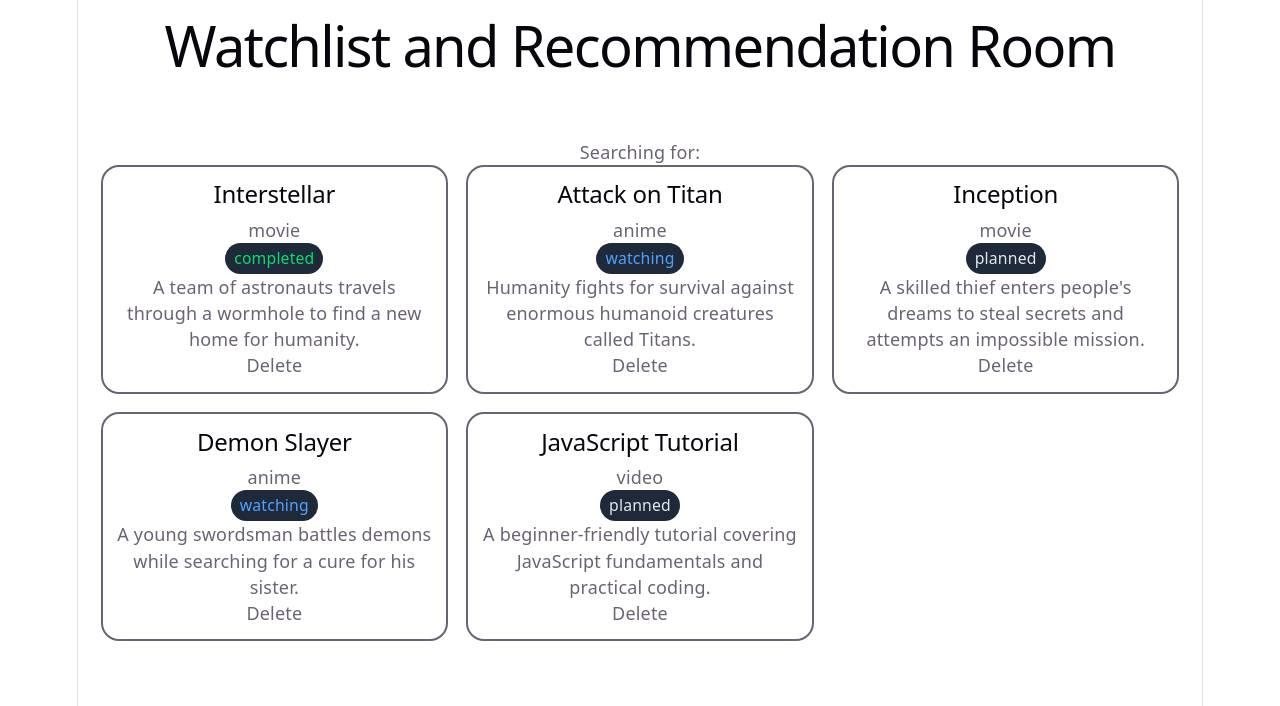
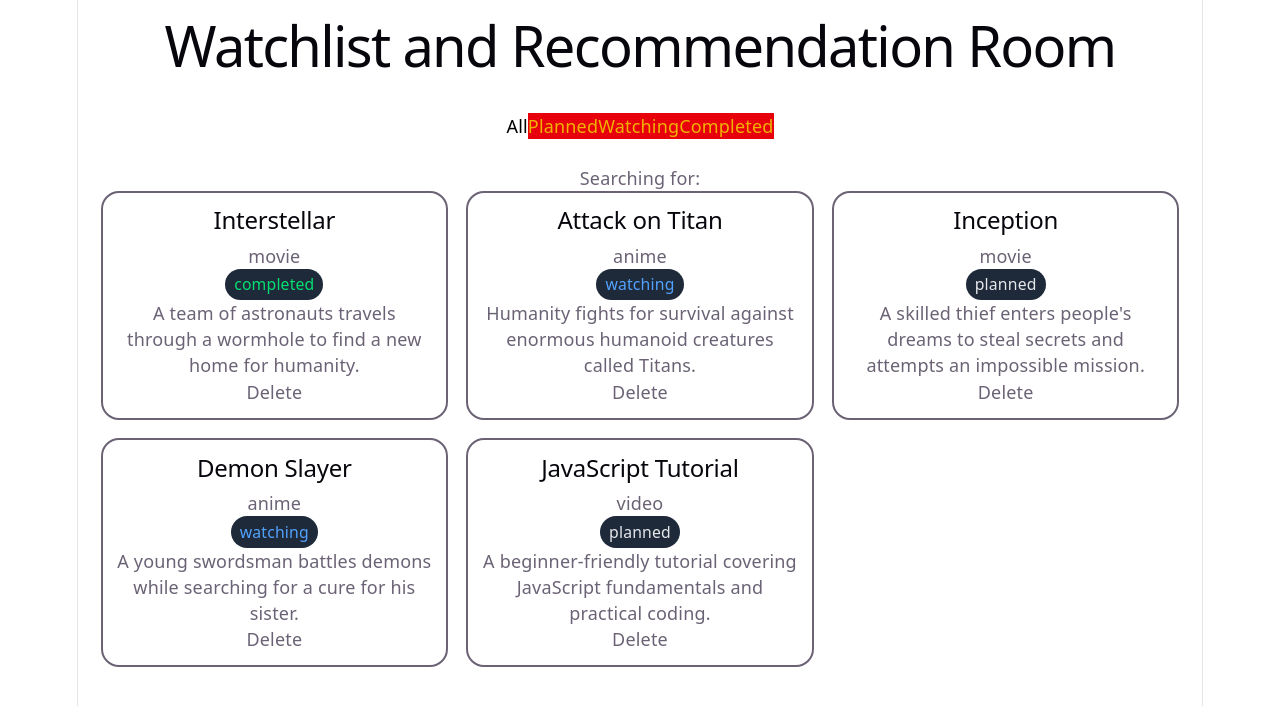
Before and after one commit to Harsh26-star/watchlist-room, a React (Vite) app: page / in a window 1280 px wide. Shown: the top 706 px of the page. Built offline with nearby package versions, Linux system fonts and the light colour scheme.

Commit message:
Add status filter

```diff
--- a/src/App.jsx
+++ b/src/App.jsx
@@ -4,11 +4,13 @@
 import Collection from './components/Collection';
 import Header from './components/Header';
 import SearchBar from './components/SearchBar';
+import StatusFilter from './components/StatusFilter';
 
 function App() {
 
   const [items, setItems] = useState(mediaList)
   const [query, setQuery] = useState("")
+  const [statusFilter, setStatusFilter] = useState("all");
 
   function handleDelete(id) {
     const newItems = items.filter((item) => item.id !== id)
@@ -19,12 +21,21 @@
     setQuery(e.target.value)
   }
 
-  const visibleItems = items.filter((item) => item.title.toLowerCase().includes(query.toLowerCase()))
+  function handleFilter(s) {
+    setStatusFilter(s)
+  }
+
+  const visibleItems = items.filter((item) => {
+    const matchesQuery = item.title.toLowerCase().includes(query.toLowerCase())
+    const matchesStatus = statusFilter === "all" || item.status === statusFilter
+    return matchesQuery && matchesStatus
+  })
 
   return (
     <>
       <main className='max-w-5xl mx-auto px-5'>
         <Header />
+        <StatusFilter value={statusFilter} onChange={handleFilter} />
         <SearchBar value={query} onChange={handleSearch} />
         <p>Searching for: {query}</p>
         <Collection items={visibleItems} onDelete={handleDelete} />
--- /dev/null
+++ b/src/components/StatusFilter.jsx
@@ -0,0 +1,12 @@
+function StatusFilter({ value, onChange }) {
+  return (
+    <div>
+        <button onClick={() => onChange("all")} className={`${value === "all" ? 'bg-white text-black' : 'bg-red-600 text-yellow-500'}`}>All</button>
+        <button onClick={() => onChange("planned")} className={`${value === "planned" ? 'bg-white text-black' : 'bg-red-600 text-yellow-500'}`}>Planned</button>
+        <button onClick={() => onChange("watching")} className={`${value === "watching" ? 'bg-white text-black' : 'bg-red-600 text-yellow-500'}`}>Watching</button>
+        <button onClick={() => onChange("completed")} className={`${value === "completed" ? 'bg-white text-black' : 'bg-red-600 text-yellow-500'}`}>Completed</button>
+    </div>
+  )
+}
+
+export default StatusFilter
```
